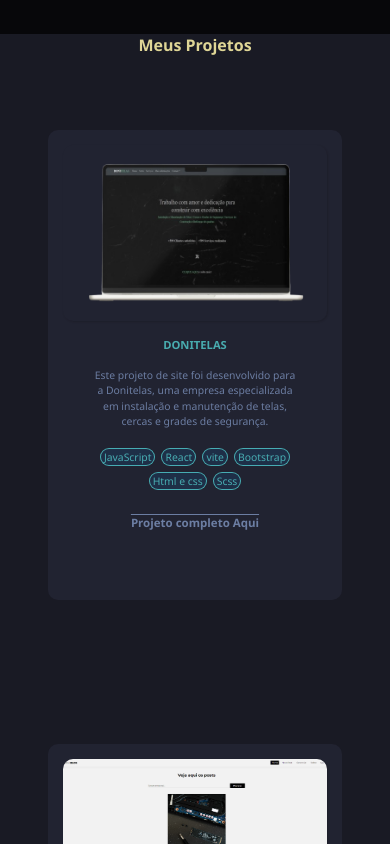
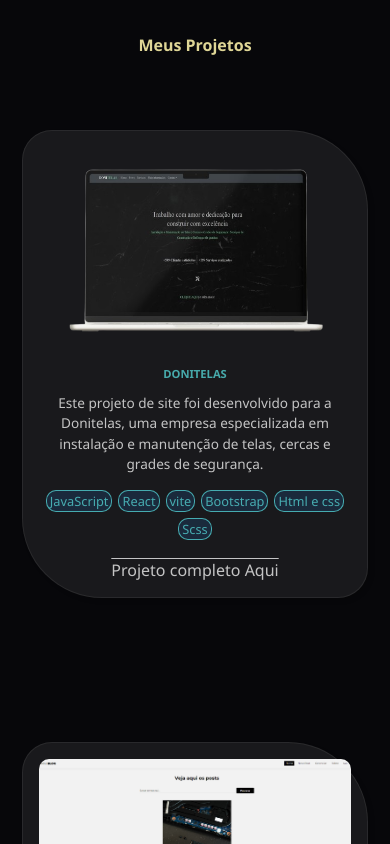
Before and after one commit to diegoramosds/projeto-portfolio, a React (Vite) app in the folder projeto-portfolio/: page / in a window 390 px wide. Shown: the part 2480-3324 px from the top of the page. Built offline with nearby package versions, Linux system fonts and the light colour scheme.

Commit message:
css projects

```diff
--- a/projeto-portfolio/src/pages/Projects/Projects.css
+++ b/projeto-portfolio/src/pages/Projects/Projects.css
@@ -1,57 +1,54 @@
 .projetos-container {
         display: flex;
         justify-content: center;
-        width: 100vw;
+        flex-direction: column;
+        align-items: center;
+        width: 100%;
         flex-wrap: wrap;
-        background-color: #282a3aa1;
+        background-color: #282a3a2f;
         min-height: 100vh;
         text-align: center;
         padding-bottom: 10em;
 }
 .img-item {
     display: flex;
-    justify-content: space-between;
-    flex-wrap: wrap;
+    justify-content: center;
     align-items: center;
-    width: 40vw;
-    min-height: 275px;
-    margin: 3em;
+    width: 50%;
+    min-height: 320px;
+    margin: 3em auto;
     margin-top: 6em;
-    border-radius: 10px;
-    background-color: #282a3a9c;
+    padding: 1em;
+    border-radius: 30px 80px;
+    border: 1px solid #e4e4e415;
+    background-color: #e4e4e415;
+    box-shadow: 3px 3px 4px 0px #00000023;
 }
 .img-item:hover {
-background-color: #282a3ab4;
+  background-color: #e4e4e413;
 }
 
 .img-item img {
-    width: 43%;
-    height: 80%;
-    margin: 20px;
+    width: 50%;
     border-radius: 10px;
-    box-shadow: 1px 1px 2px 0px #00000025;
 }
 
 .infodetails {
   display: flex;
-  width: 50%;
   flex-direction: column;
 }
 
 .infodetails p {
-  width: 18vw;
-  align-items: center;
-  justify-content: center;
-  color: #6C7EA3;
-  font-size: .7em;
+  color: #e2e2e2da;
+  width: 100%;
+  font-size: .9em;
   margin: 0.9em auto;
   line-height: 1.5em;
 }
 .infodetails a {
-   color: #6C7EA3;
-   font-size: .7em;
+   color: #e2e2e2da;
+   font-size: .9em;
    text-decoration:overline;
-   font-weight: bold;
    cursor: pointer;
    margin: 0 auto;
 }
@@ -74,7 +71,7 @@
   border-radius: 10px;
   margin: 3px;
   padding: 1px 3px;
-  font-size: .65em;
+  font-size: .8em;
   white-space: nowrap;
 }
 .infodetails li:hover {
@@ -84,33 +81,24 @@
 
 @media screen and (max-width: 766px) {
   .img-item {
-    display: block;
-     width: 100vw;
-     height: 470px;
-
+    width: 80%;
+    flex-wrap: wrap;
  }
  .img-item img {
-  width: 90%;
-  height: auto;
-  margin: 0;
-  margin-top: 15px;
+  width: 100%;
 }
-
-  .infodetails {
-    display: flex;
-    margin: 0 auto;
-    width: 70%;
-    gap: 6px;
-  }
+ .infodetails {
+  width: 98%;
+}
   .infodetails p {
-    width: 100%;
-    font-size: .65em;
+    width: 90%;
+    font-size: .85em;
   }
   .infodetails a {
-    font-size: .72em;
+    font-size: 1em;
  }
   .infodetails li {
-    font-size: .65em;
+    font-size: .8em;
   }
 
   @media (orientation: landscape)  {
@@ -126,17 +114,16 @@
 }
 @media screen and (min-width: 767px) and (max-width: 1250px) {
 .img-item {
-    width: 100vw;
-    height: 390px;
+   width: 70%;
+   flex-direction: column;
 }
 .img-item img {
- margin-top: 2em;
+ width: 80%;
 }
-
 
  .infodetails {
   margin: 4px;
-   width: 50%;
+   width: 90%;
    gap: 10px;
  }
  .infodetails p {
@@ -150,27 +137,22 @@
 }
 
  .infodetails li {
-   font-size: .9em;
+   font-size: 1em;
  }
 
 
   @media (orientation: landscape)  {
-    .img-item {
-      width: 100vw;
-      height: 380px;
-  }
-
     .infodetails {
         gap: 10px;
     }
     .infodetails p {
       width: 100%;
-      font-size: 1em;
+      font-size: 1.1em;
 
     }
 
     .infodetails a {
-      font-size: 1em;
+      font-size: 1.1em;
    }
 
    .infodetails li {
```
